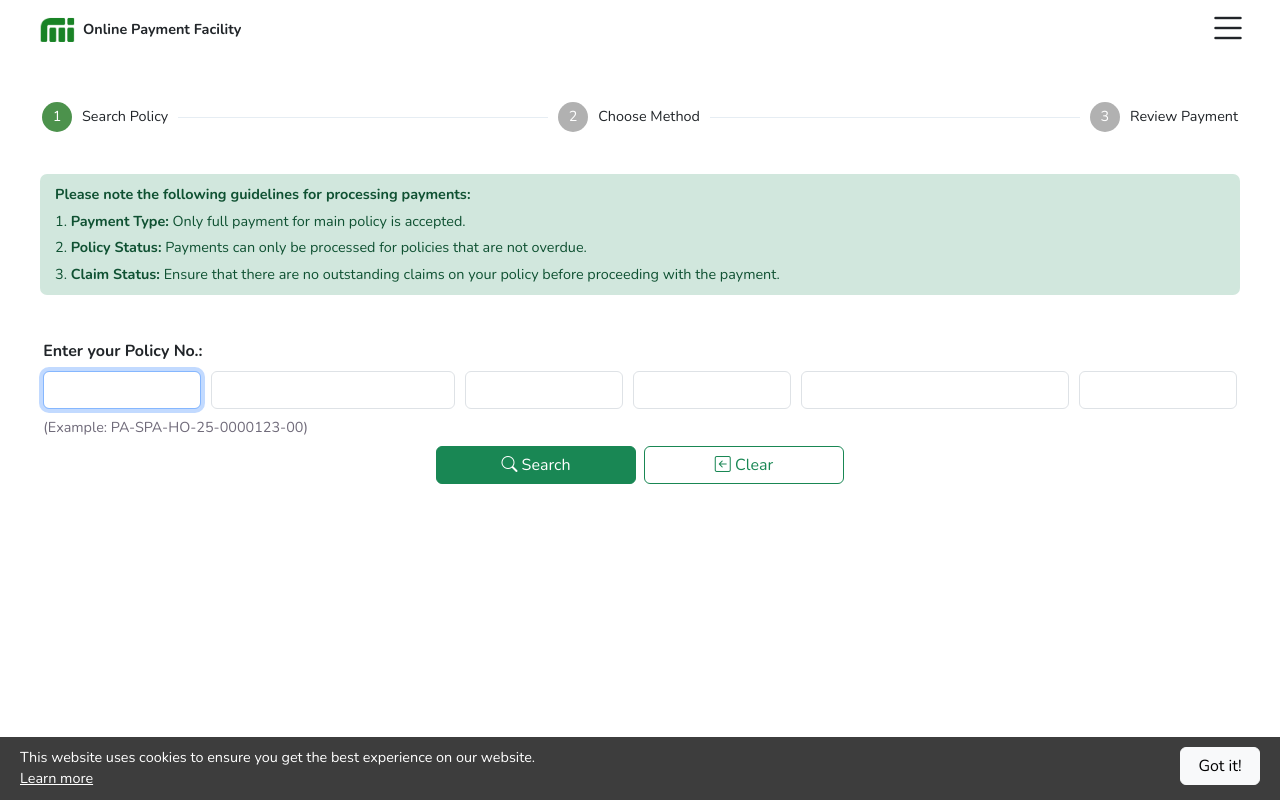
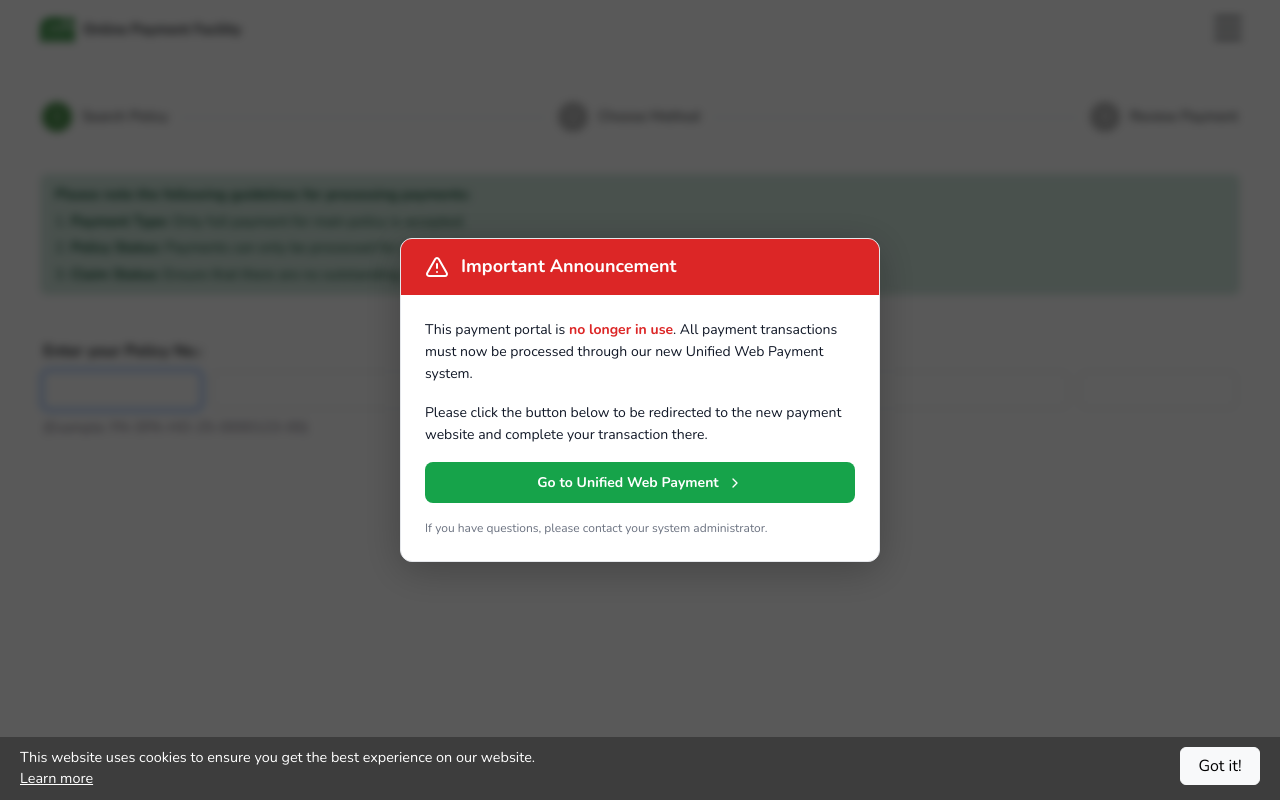
Before and after one commit to miciadmin/online-payment-prod, a React (Vite) app: page / in a window 1280 px wide. Built offline with nearby package versions, Linux system fonts and the light colour scheme.

Commit message:
Add redirect modal to unified payment portal

```diff
--- a/package.json
+++ b/package.json
@@ -13,6 +13,7 @@
   },
   "dependencies": {
     "bootstrap": "^5.3.3",
+    "lucide-react": "^1.17.0",
     "react": "^18.2.0",
     "react-dom": "^18.2.0",
     "react-router-dom": "^6.23.0"
--- a/src/component/step1.jsx
+++ b/src/component/step1.jsx
@@ -6,9 +6,14 @@ import { useNavigate } from 'react-router-dom';
 import MiciLogo from '../assets/mici_logo.svg'
 import PartiallyPaidModal from './partially_paid_modal';
 import ReadyForORModal from './ready_for_or_modal';
+import {
+    AlertTriangle,
+    ChevronRightIcon
+} from 'lucide-react';
 
 function Step1() {
     const navigate = useNavigate();
+    const [showAnnouncement, setShowAnnouncement] = useState(true);
     const [isSidebarVisible, setSidebarVisible] = useState(false);
     const [loading, setLoading] = useState(false);
     const inputRef = useRef({
@@ -285,11 +290,83 @@ function Step1() {
     };
 
     return (
+        <>
             <div className="main-container">
-
                 <Sidebar isContainerVisible={isSidebarVisible} onClose={() => setSidebarVisible(false)} />
                 <PartiallyPaidModal show={showPartiallyPaidModal} handleClose={() => setShowPartiallyPaidModal(false)} />
                 <ReadyForORModal show={showReadyForORModal} handleClose={() => setShowReadyForORModal(false)} />
+
+                {/* ── Announcement Modal ── cannot be dismissed ── */}
+                {showAnnouncement && (
+                    <div style={{
+                        position: 'fixed', inset: 0, top: 0, left: 0, right: 0, bottom: 0,
+                        zIndex: 9999,
+                        display: 'flex', alignItems: 'center', justifyContent: 'center',
+                        backgroundColor: 'rgba(0,0,0,0.65)',
+                        backdropFilter: 'blur(4px)',
+                    }}>
+                        <div style={{
+                            backgroundColor: '#fff',
+                            borderRadius: '12px',
+                            boxShadow: '0 8px 40px rgba(0,0,0,0.25)',
+                            maxWidth: '480px',
+                            width: '100%',
+                            margin: '0 16px',
+                            overflow: 'hidden',
+                            border: '1px solid #e5e7eb',
+                        }}>
+                            {/* Header */}
+                            <div style={{
+                                backgroundColor: '#dc2626',
+                                padding: '16px 24px',
+                                display: 'flex', alignItems: 'center', gap: '12px',
+                            }}>
+                                <AlertTriangle color="#fff" size={24} style={{ flexShrink: 0 }} />
+                                <h2 style={{ color: '#fff', fontSize: '18px', fontWeight: 700, margin: 0 }}>
+                                    Important Announcement
+                                </h2>
+                            </div>
+
+                            {/* Body */}
+                            <div style={{ padding: '24px', display: 'flex', flexDirection: 'column', gap: '16px' }}>
+                                <p style={{ fontSize: '14px', lineHeight: '1.6', margin: 0, color: '#111827' }}>
+                                    This payment portal is{' '}
+                                    <span style={{ fontWeight: 600, color: '#dc2626' }}>no longer in use</span>.
+                                    All payment transactions must now be processed through our new Unified Web Payment system.
+                                </p>
+                                <p style={{ fontSize: '14px', lineHeight: '1.6', margin: 0, color: '#111827' }}>
+                                    Please click the button below to be redirected to the new payment website and complete your transaction there.
+                                </p>
+
+                                {/* Link block */}
+                                <div>
+                                    <a
+                                        href="https://payments.fpgmercantile.com/lookup"
+                                        target="_blank"
+                                        rel="noopener noreferrer"
+                                        style={{
+                                            display: 'flex', alignItems: 'center', justifyContent: 'center', gap: '8px',
+                                            width: '100%', backgroundColor: '#16a34a', color: '#fff',
+                                            fontWeight: 600, fontSize: '14px', padding: '10px',
+                                            borderRadius: '8px', textDecoration: 'none',
+                                            boxSizing: 'border-box',
+                                        }}
+                                    >
+                                        Go to Unified Web Payment
+                                        <ChevronRightIcon size={16} />
+                                    </a>
+                                </div>
+
+                                <p style={{ fontSize: '12px', color: '#6b7280', margin: 0 }}>
+                                    If you have questions, please contact your system administrator.
+                                </p>
+                            </div>
+                        </div>
+                    </div >
+                )
+                }
+                {/* ── End Announcement Modal ── */}
+
 
                 <div className="right-container">
                     <div className="action-container2">
@@ -430,7 +507,8 @@ function Step1() {
                 </div>
 
                 <CookiePermission />
-        </div>
+            </div >
+        </>
     )
 }
 
```
Also changed, not shown: 1 other file (tests, documents, lock files or other folders). Lines whose indentation alone changed are shown as unchanged.
